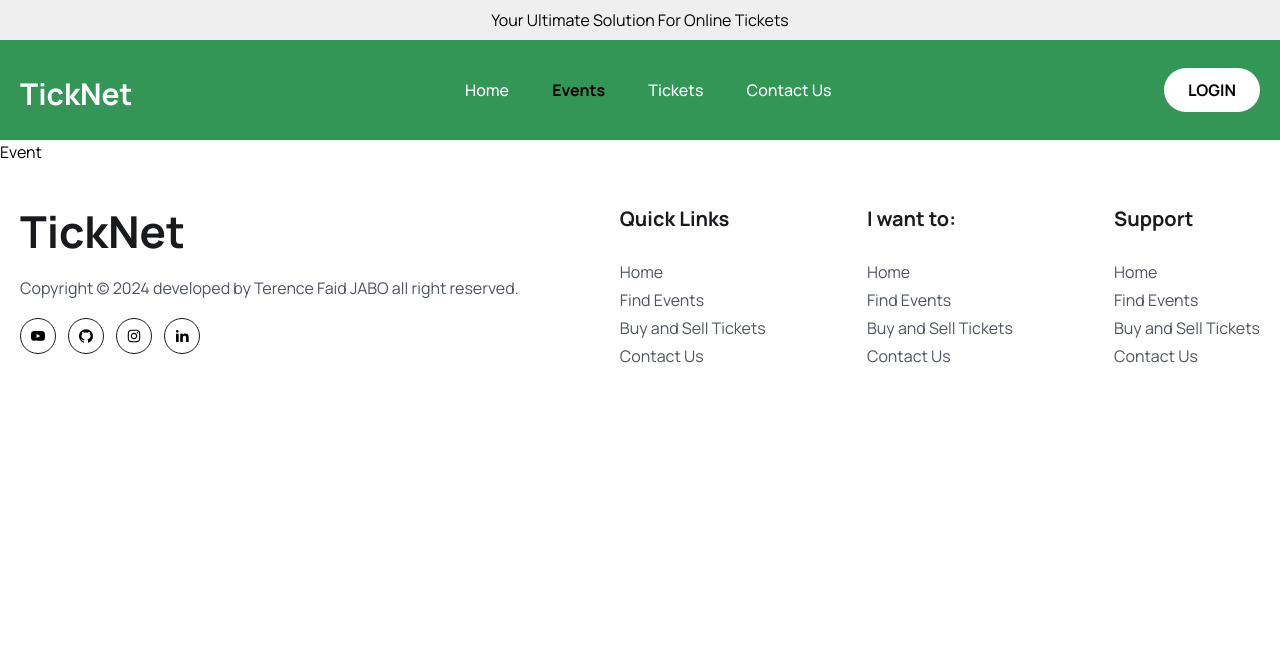
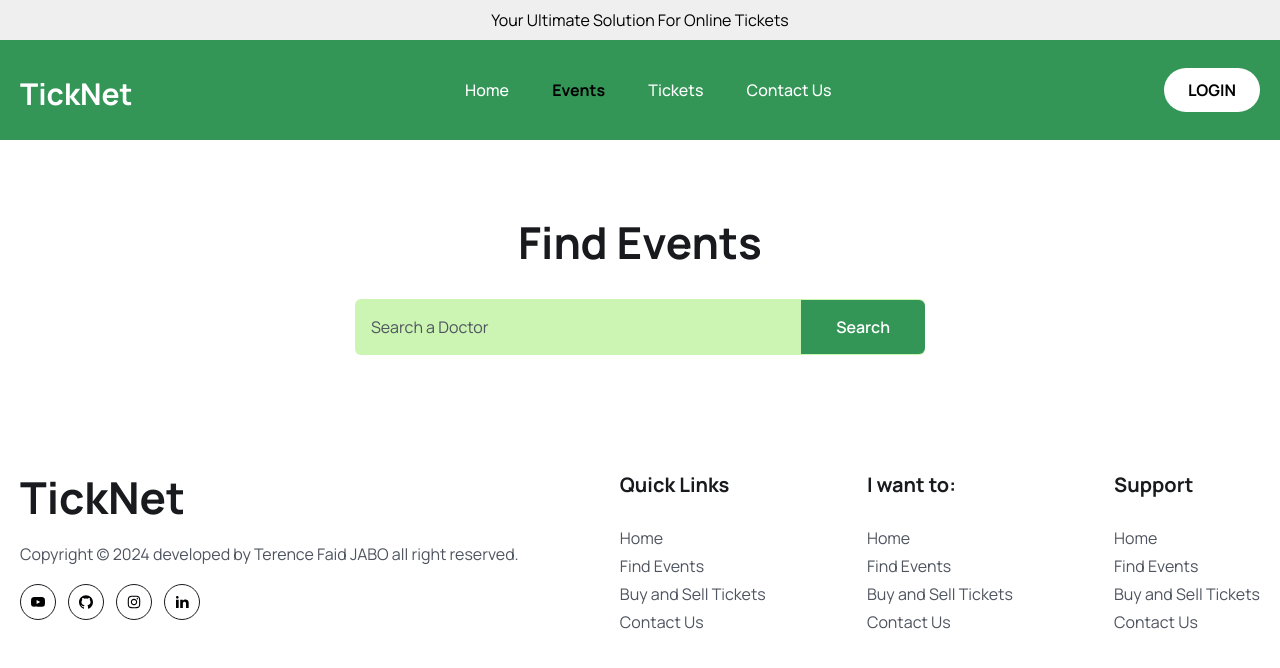
Before and after one commit to faid-terence/Eve-Ease, a React (Vite) app: page /events in a window 1280 px wide. Shown: the top 668 px of the page. Built offline with nearby package versions, Linux system fonts and the light colour scheme.

Commit message:
feat(events):Search Form implemented

```diff
--- a/src/pages/Event.jsx
+++ b/src/pages/Event.jsx
@@ -1,7 +1,21 @@
-import React from 'react'
+import React from "react";
 
 export const Event = () => {
   return (
-    <div>Event</div>
-  )
-}
+    <section>
+      <div className="container text-center">
+        <h2 className="heading">Find Events</h2>
+        <div className="max-w-[570px] mt-[30px] mx-auto bg-[#CCF4B3] rounded-md flex items-center justify-between">
+          <input
+            type="search"
+            className="py-4 pl-4 pr-2 bg-transparent w-full focus:outline-none cursor-pointer placeholder:text-textColor"
+            placeholder="Search a Doctor"
+          />
+          <button className="btn mt-0 rounded-[0px] rounded-r-md">
+            Search
+          </button>
+        </div>
+      </div>
+    </section>
+  );
+};
```
